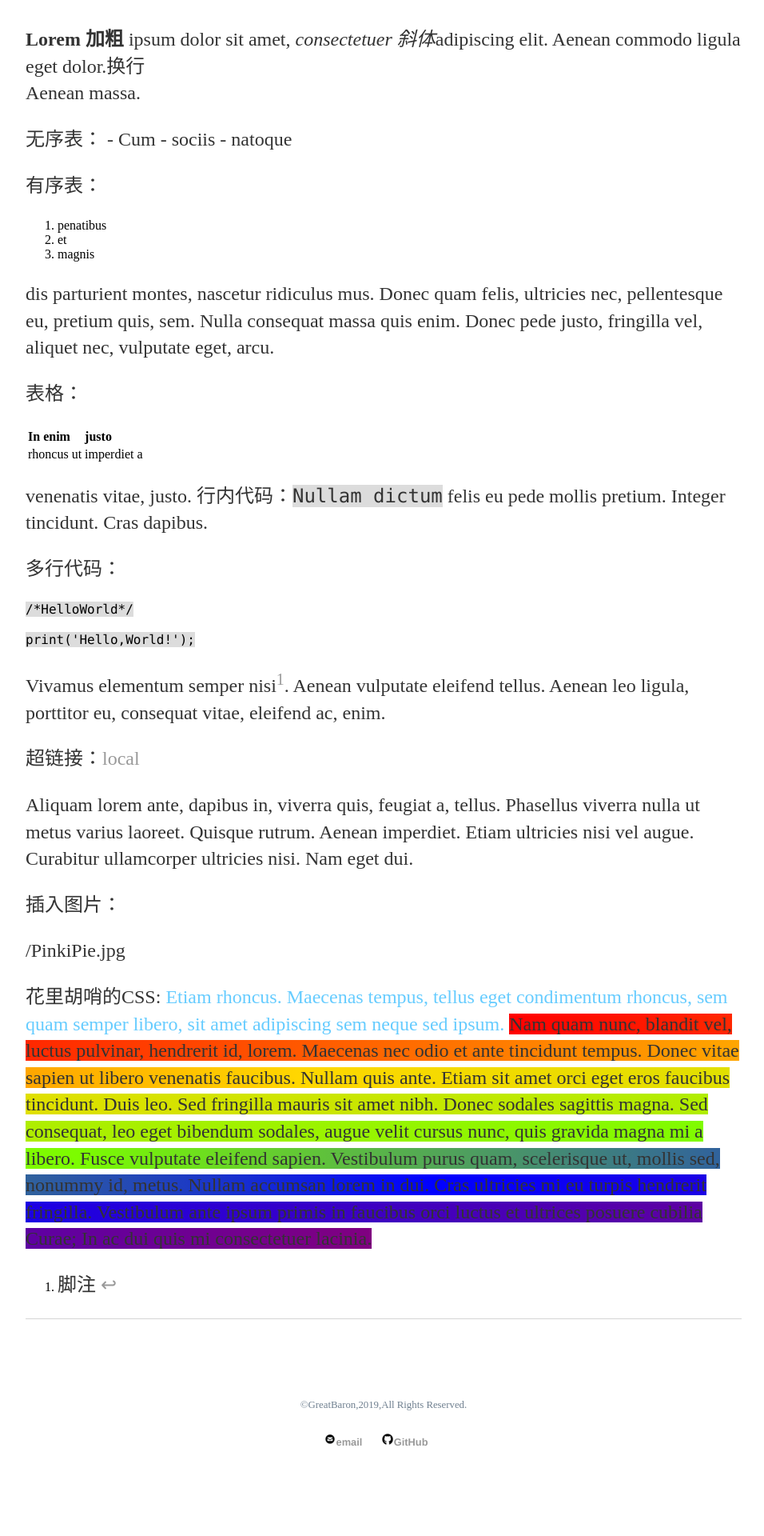
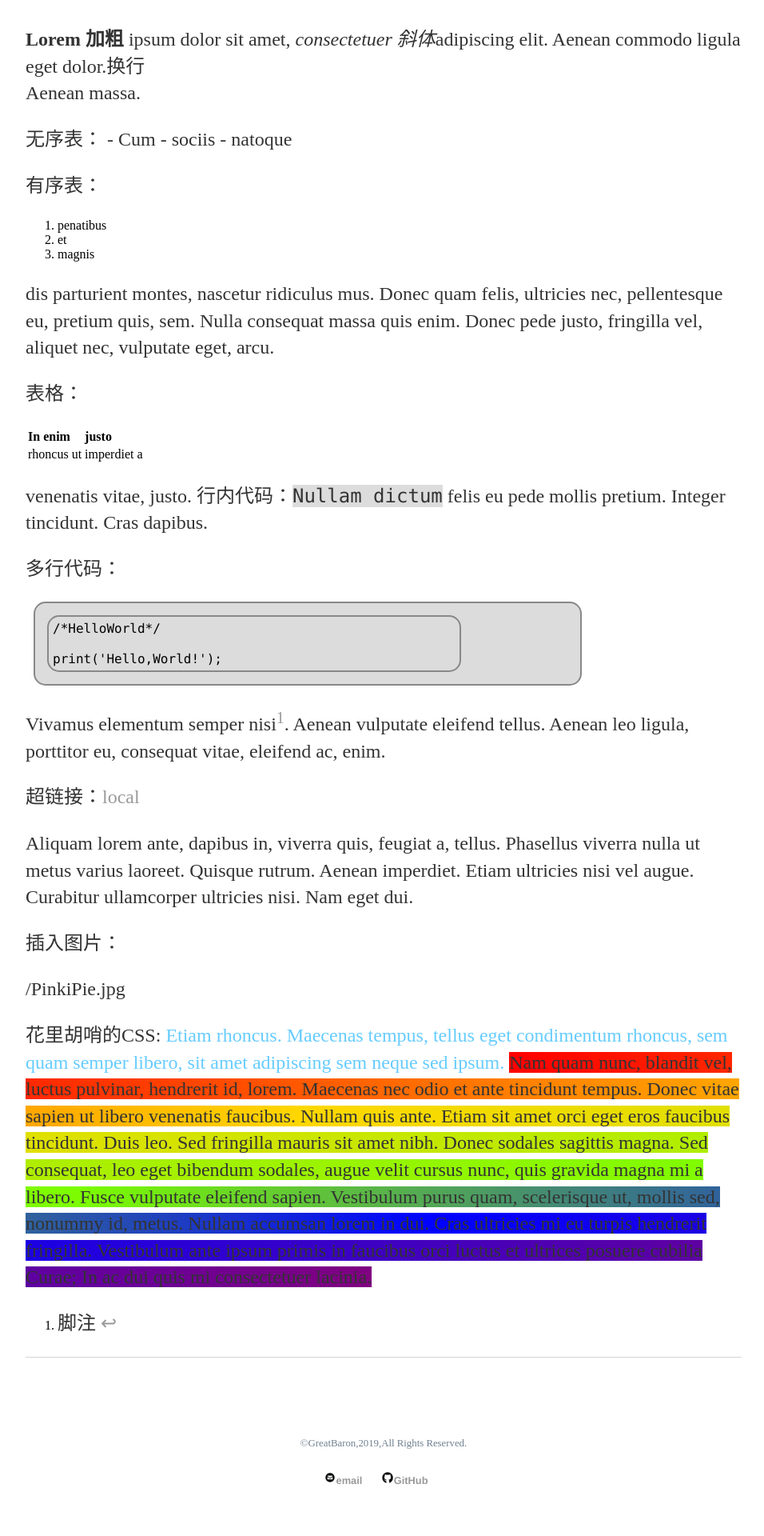
Before and after one commit to FameAndFarm/AndrewImalion.github.io, a Jekyll site: the page built from _posts/2019-04-04-template1.md, in a window 1280 px wide. Shown: the part 762-2682 px from the top of the page at 80% size, without its empty margins (160-1116 px from the left). Built offline with Jekyll 4.4.1, drawn with Linux system fonts in a browser that asks for light colours; before the commit the page ends 2634 px from its top, so only the background shows below that.

Commit message:
Update main.css

```diff
--- a/css/main.css
+++ b/css/main.css
@@ -54,7 +54,7 @@ code {
     font-family: 'Courier New ', 'Lucida Console', 'Monospace';
 }
 
-code .highlight {
+.highlight {
     border-radius: 15px;
     border: 2px solid #888888;
     background-color: #dcdcdc;
```
